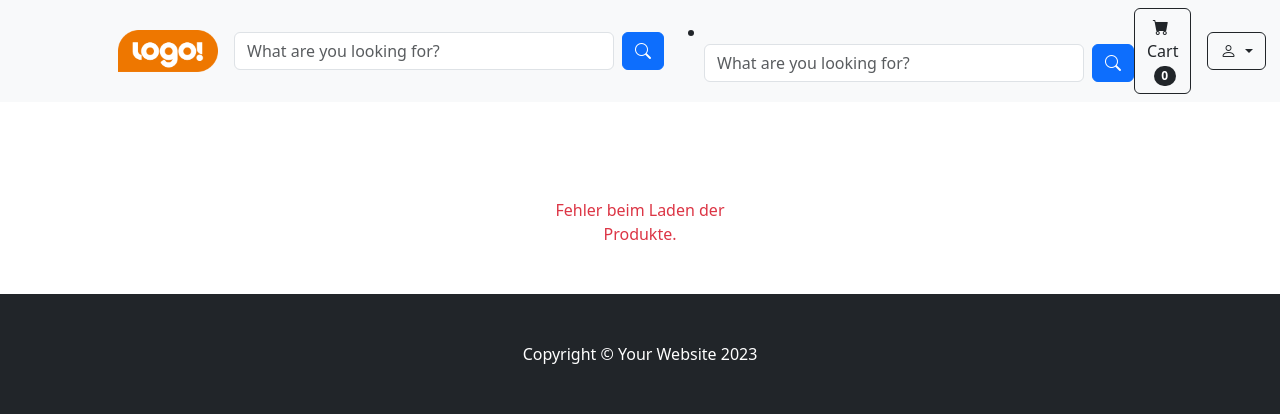
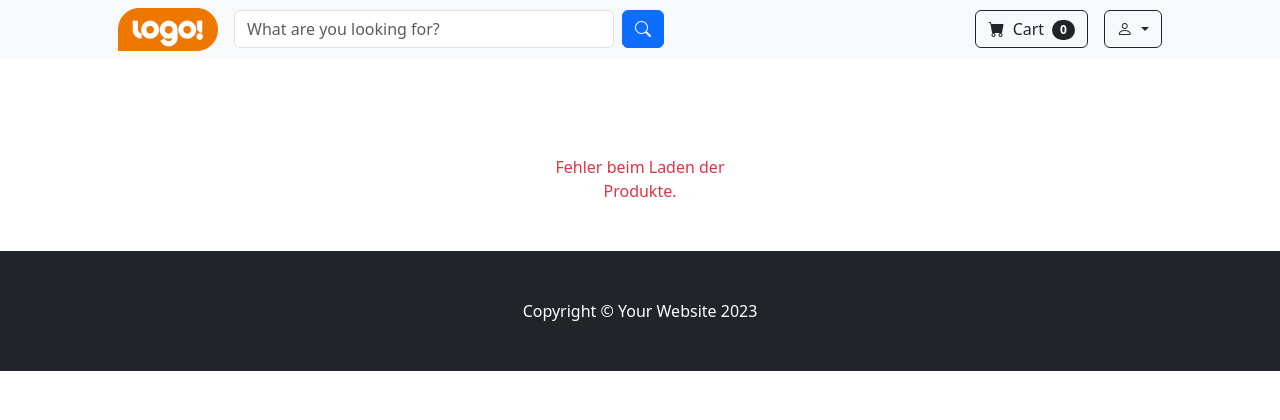
Before and after one commit to mweihmann/ManDaMel, a PHP site: page /pages/index.php in a window 1280 px wide. Shown: the top 420 px of the page. Run offline with PHP 8.4, Linux system fonts and the light colour scheme.

Commit message:
hotfix: fix searchbar

```diff
--- a/frontend/includes/header.php
+++ b/frontend/includes/header.php
@@ -25,19 +25,12 @@
             <img src="../images/logo.png" alt="Logo" class="logo-img me-3" />
         </a>
 
-        <!-- Suche direkt neben Logo -->
+        <!-- Suche -->
         <form class="d-flex flex-grow-1 me-4" role="search">
-            <input class="form-control me-2 search-input" type="search" placeholder="What are you looking for?" aria-label="Search">
+            <input id="product-search" class="form-control me-2 search-input" type="search"
+                placeholder="What are you looking for?" aria-label="Search">
             <button class="btn btn-primary" type="submit"><i class="bi bi-search"></i></button>
         </form>
-                    <!-- Search -->
-                    <li class="nav-item">
-                        <form class="d-flex ms-3" role="search">
-                            <input id="product-search" class="form-control me-2 search-input" type="search"
-                                placeholder="What are you looking for?" aria-label="Search">
-                            <button class="btn btn-primary" type="submit"><i class="bi bi-search"></i></button>
-                        </form>
-                    </li>
         <!-- Cart & User -->
         <div class="d-flex align-items-center">
             <form class="d-flex me-3">
```
